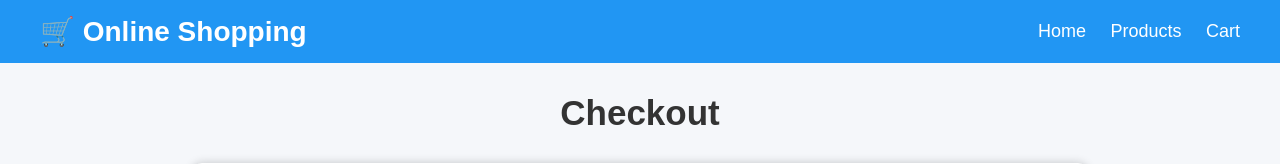
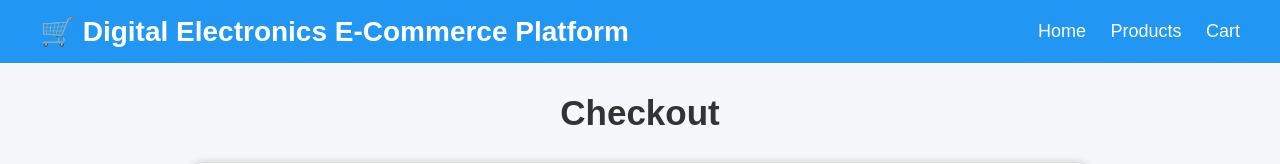
Before and after one commit to tejas4090/Digital_Electronics_Ecommerce_Platform, a Flask app: template templates/buy.html in a window 1280 px wide. Shown: the top 164 px of the page. Run offline with Flask 3, Linux system fonts and the light colour scheme; the template is opened without the code that fills it, so the values that code supplies are empty.

Commit message:
Initial commit

```diff
--- a/app.py
+++ b/app.py
@@ -11,7 +11,7 @@ app.secret_key = "shopping123"
 conn = mysql.connector.connect(
     host="127.0.0.1",
     user="****",
-    password="*****",
+    password="****",
     database="online_shopping"
 )
 
--- a/templates/buy.html
+++ b/templates/buy.html
@@ -13,7 +13,7 @@
 <header>
 
     <div class="logo">
-        🛒 Online Shopping
+        🛒 Digital Electronics E-Commerce Platform
     </div>
 
     <nav>
```
